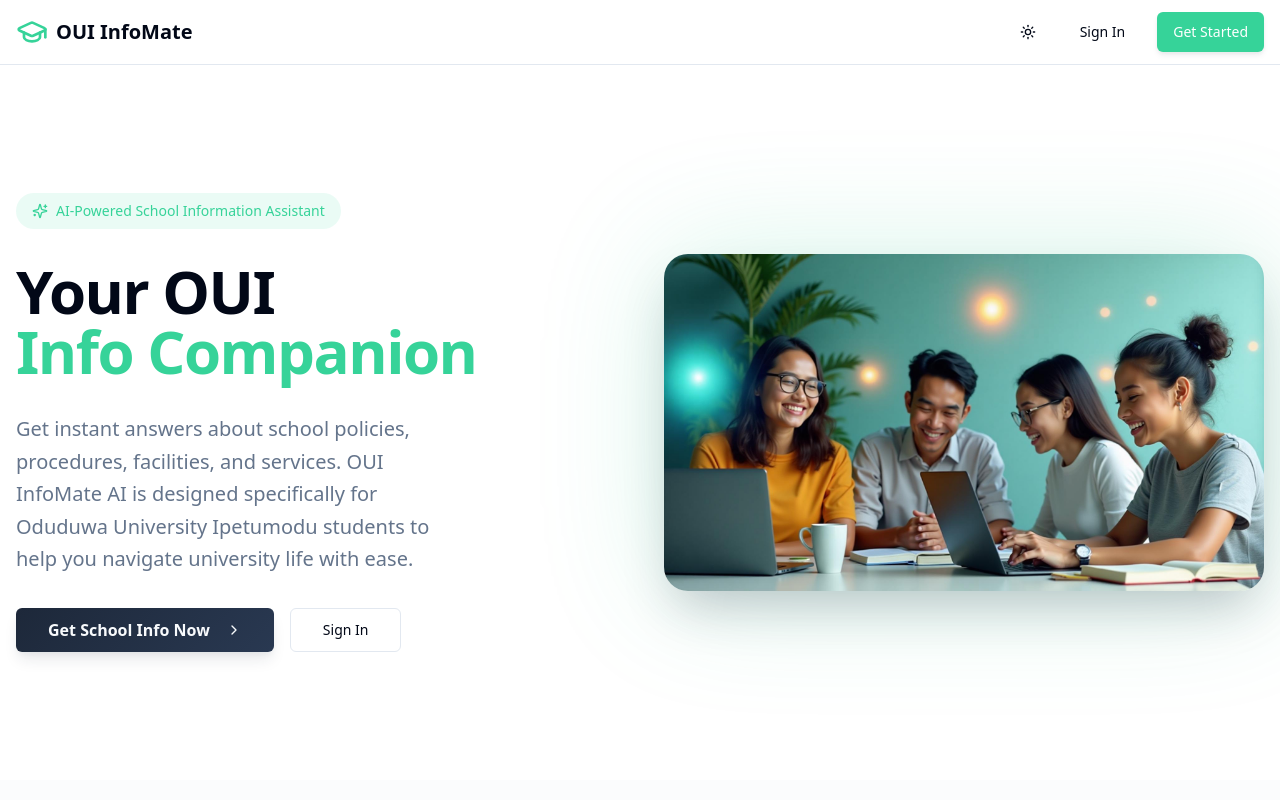
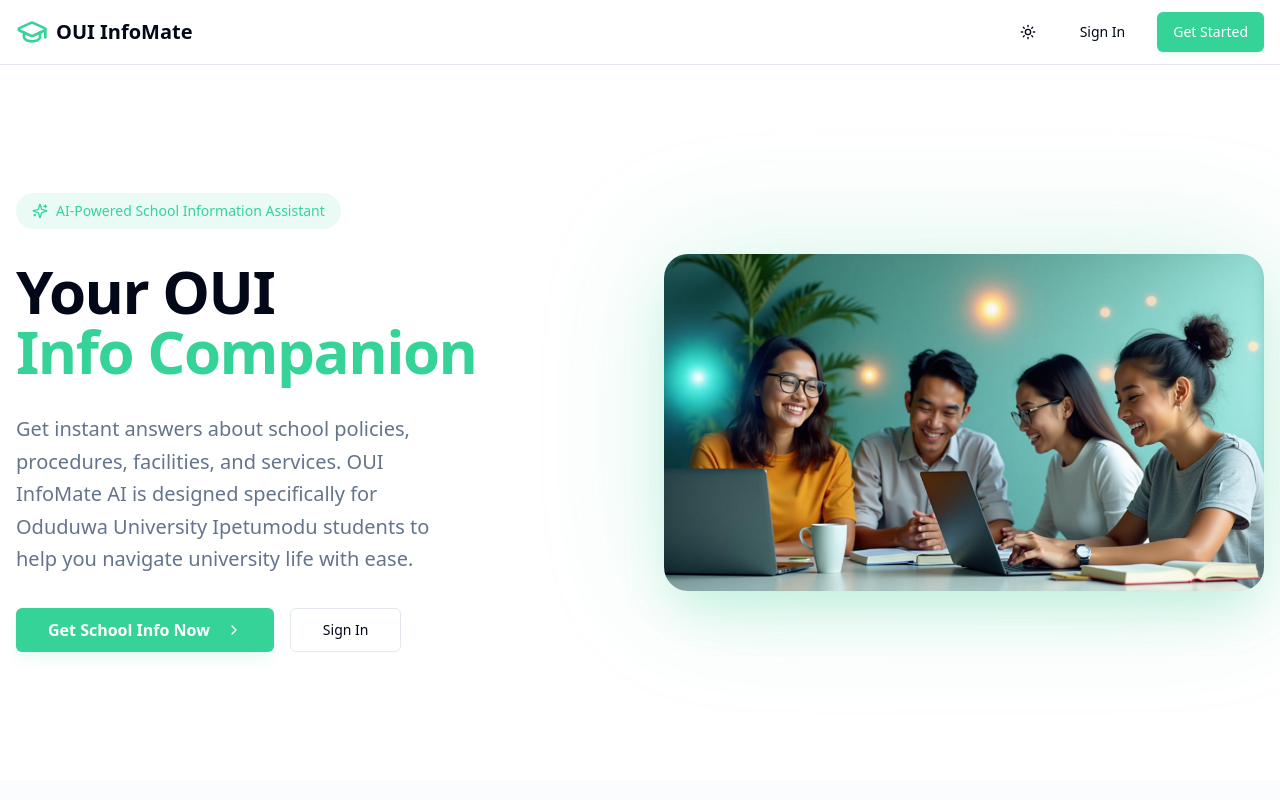
Before and after one commit to emmanuelayinde/OUI-InfoMate, a React (Vite) app: page / in a window 1280 px wide. Shown: the top 800 px of the page. Built offline with nearby package versions, Linux system fonts and the light colour scheme.

Commit message:
Fix: Apply green button color
Apply the green color to all buttons across all pages and components.

```diff
--- a/src/components/ui/button.tsx
+++ b/src/components/ui/button.tsx
@@ -1,3 +1,4 @@
+
 import * as React from "react"
 import { Slot } from "@radix-ui/react-slot"
 import { cva, type VariantProps } from "class-variance-authority"
@@ -18,9 +19,9 @@ const buttonVariants = cva(
           "bg-secondary text-secondary-foreground hover:bg-secondary/80",
         ghost: "hover:bg-accent hover:text-accent-foreground",
         link: "text-primary underline-offset-4 hover:underline",
-        hero: "bg-gradient-primary text-primary-foreground hover:opacity-90 shadow-medium text-base font-semibold",
-        accent: "bg-accent text-accent-foreground hover:bg-accent-hover shadow-soft",
-        chat: "bg-chat-user text-chat-user-foreground hover:opacity-90 rounded-lg",
+        hero: "bg-primary text-primary-foreground hover:bg-primary-hover shadow-medium text-base font-semibold",
+        accent: "bg-primary text-primary-foreground hover:bg-primary-hover shadow-soft",
+        chat: "bg-primary text-primary-foreground hover:bg-primary-hover rounded-lg",
       },
       size: {
         default: "h-10 px-4 py-2",
--- a/src/index.css
+++ b/src/index.css
@@ -1,3 +1,4 @@
+
 @tailwind base;
 @tailwind components;
 @tailwind utilities;
@@ -17,9 +18,9 @@ All colors MUST be HSL.
     --popover: 0 0% 100%;
     --popover-foreground: 222.2 84% 4.9%;
 
-    --primary: 217 33% 17%;
-    --primary-foreground: 210 40% 98%;
-    --primary-hover: 217 33% 24%;
+    --primary: 158 64% 52%;
+    --primary-foreground: 0 0% 100%;
+    --primary-hover: 158 64% 45%;
 
     --secondary: 210 40% 96.1%;
     --secondary-foreground: 222.2 47.4% 11.2%;
@@ -39,11 +40,11 @@ All colors MUST be HSL.
     --ring: 158 64% 52%;
 
     /* Custom design tokens */
-    --gradient-primary: linear-gradient(135deg, hsl(217 33% 17%) 0%, hsl(217 33% 24%) 100%);
+    --gradient-primary: linear-gradient(135deg, hsl(158 64% 52%) 0%, hsl(158 64% 45%) 100%);
     --gradient-accent: linear-gradient(135deg, hsl(158 64% 52%) 0%, hsl(158 64% 45%) 100%);
-    --shadow-soft: 0 4px 6px -1px hsl(217 33% 17% / 0.08), 0 2px 4px -1px hsl(217 33% 17% / 0.06);
-    --shadow-medium: 0 10px 15px -3px hsl(217 33% 17% / 0.1), 0 4px 6px -2px hsl(217 33% 17% / 0.05);
-    --shadow-large: 0 25px 50px -12px hsl(217 33% 17% / 0.25);
+    --shadow-soft: 0 4px 6px -1px hsl(158 64% 52% / 0.08), 0 2px 4px -1px hsl(158 64% 52% / 0.06);
+    --shadow-medium: 0 10px 15px -3px hsl(158 64% 52% / 0.1), 0 4px 6px -2px hsl(158 64% 52% / 0.05);
+    --shadow-large: 0 25px 50px -12px hsl(158 64% 52% / 0.25);
 
     --chat-bg: 248 250% 99%;
     --chat-user: 158 64% 52%;
@@ -54,20 +55,13 @@ All colors MUST be HSL.
     --radius: 0.5rem;
 
     --sidebar-background: 0 0% 98%;
-
     --sidebar-foreground: 240 5.3% 26.1%;
-
     --sidebar-primary: 240 5.9% 10%;
-
     --sidebar-primary-foreground: 0 0% 98%;
-
     --sidebar-accent: 240 4.8% 95.9%;
-
     --sidebar-accent-foreground: 240 5.9% 10%;
-
     --sidebar-border: 220 13% 91%;
-
-    --sidebar-ring: 217.2 91.2% 59.8%;
+    --sidebar-ring: 158 64% 52%;
   }
 
   .dark {
@@ -80,9 +74,9 @@ All colors MUST be HSL.
     --popover: 222.2 84% 4.9%;
     --popover-foreground: 210 40% 98%;
 
-    --primary: 217 33% 24%;
-    --primary-foreground: 210 40% 98%;
-    --primary-hover: 217 33% 30%;
+    --primary: 158 64% 52%;
+    --primary-foreground: 0 0% 100%;
+    --primary-hover: 158 64% 45%;
 
     --secondary: 217.2 32.6% 17.5%;
     --secondary-foreground: 210 40% 98%;
@@ -90,35 +84,35 @@ All colors MUST be HSL.
     --muted: 217.2 32.6% 17.5%;
     --muted-foreground: 215 20.2% 65.1%;
 
-    --accent: 158 64% 45%;
+    --accent: 158 64% 52%;
     --accent-foreground: 0 0% 100%;
-    --accent-hover: 158 64% 52%;
+    --accent-hover: 158 64% 45%;
 
     --destructive: 0 62.8% 30.6%;
     --destructive-foreground: 210 40% 98%;
 
     --border: 217.2 32.6% 17.5%;
     --input: 217.2 32.6% 17.5%;
-    --ring: 158 64% 45%;
+    --ring: 158 64% 52%;
 
     /* Dark mode custom tokens */
-    --gradient-primary: linear-gradient(135deg, hsl(217 33% 24%) 0%, hsl(217 33% 30%) 100%);
-    --gradient-accent: linear-gradient(135deg, hsl(158 64% 45%) 0%, hsl(158 64% 52%) 100%);
+    --gradient-primary: linear-gradient(135deg, hsl(158 64% 52%) 0%, hsl(158 64% 45%) 100%);
+    --gradient-accent: linear-gradient(135deg, hsl(158 64% 52%) 0%, hsl(158 64% 45%) 100%);
 
     --chat-bg: 217.2 32.6% 15%;
-    --chat-user: 158 64% 45%;
+    --chat-user: 158 64% 52%;
     --chat-user-foreground: 0 0% 100%;
     --chat-assistant: 217.2 32.6% 17.5%;
     --chat-assistant-foreground: 210 40% 98%;
 
     --sidebar-background: 240 5.9% 10%;
     --sidebar-foreground: 240 4.8% 95.9%;
-    --sidebar-primary: 224.3 76.3% 48%;
+    --sidebar-primary: 158 64% 52%;
     --sidebar-primary-foreground: 0 0% 100%;
     --sidebar-accent: 240 3.7% 15.9%;
     --sidebar-accent-foreground: 240 4.8% 95.9%;
     --sidebar-border: 240 3.7% 15.9%;
-    --sidebar-ring: 217.2 91.2% 59.8%;
+    --sidebar-ring: 158 64% 52%;
   }
 }
 
```
